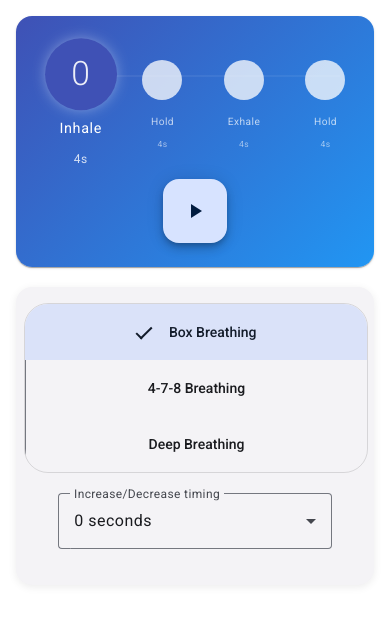
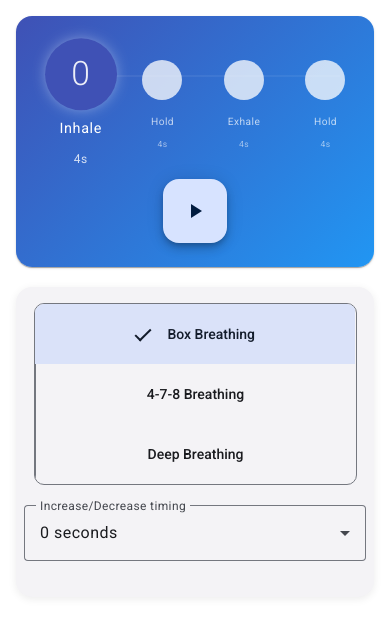
Before and after one commit to ncpenn/angular-breathing, an Angular app: page / in a window 390 px wide. Shown: the top 636 px of the page. Built offline with nearby package versions, Linux system fonts and the light colour scheme.

Commit message:
button mobile fix

```diff
--- a/src/components/breathing-app/breathing-app.component.scss
+++ b/src/components/breathing-app/breathing-app.component.scss
@@ -43,25 +43,6 @@
 /* Pattern Selection */
 .pattern-selection {
   margin-bottom: 20px;
-}
-
-/* Angular Material customization */
-:host ::ng-deep .pattern-selection .mat-button-toggle-group {
-  width: 100%;
-  border-radius: 24px;
-  overflow: hidden;
-  border: 1px solid rgba(0, 0, 0, 0.12);
-}
-
-:host ::ng-deep .pattern-selection .mat-button-toggle {
-  flex: 1;
-  text-align: center;
-  padding: 8px 0;
-}
-
-/* Speed Control */
-.speed-control {
-  margin-top: 16px;
   text-align: center;
 }
 
@@ -71,17 +52,8 @@
 }
 
 .speed-select {
-  width: 80%;
-  max-width: 300px;
-}
-
-:host ::ng-deep .speed-select .mat-form-field-wrapper {
-  padding-bottom: 0;
-}
-
-:host ::ng-deep .speed-select .mat-form-field-flex {
-  border-radius: 8px;
-  background-color: #f5f5f5;
+  width: 100%;
+  max-width: 380px;
 }
 
 /* Responsive adjustments */
@@ -89,7 +61,12 @@
   .phase-card {
     padding: 8px 0;
   }
-  .pattern-selection .mat-button-toggle-group {
-    display: grid;
+  .mat-button-toggle-group {
+    flex-direction: column;
+    border-radius: 10px;
+  }
+  .mat-button-toggle {
+    width: 300px;
+    padding: 10px;
   }
 }
```
